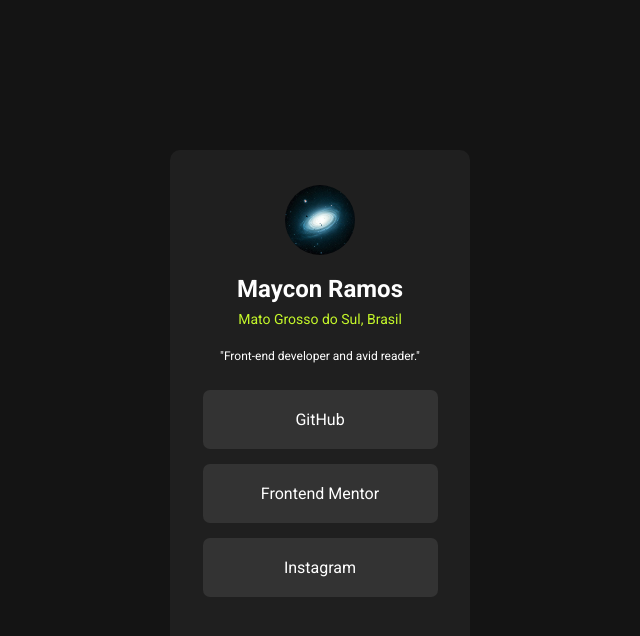
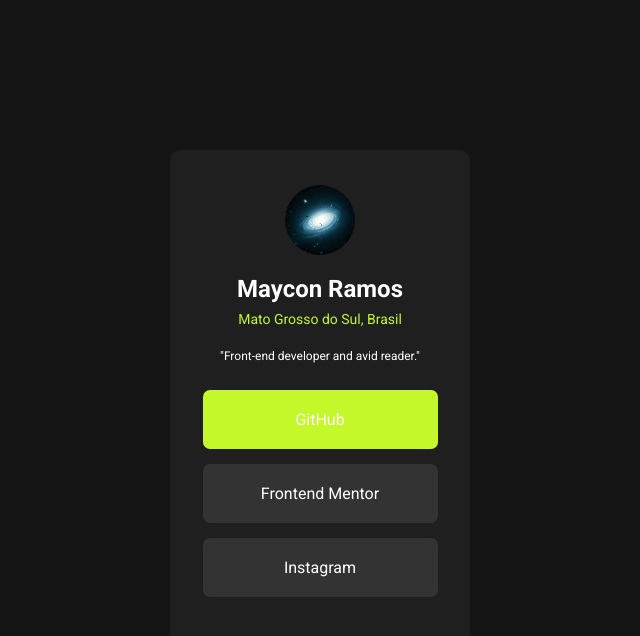
Before and after one commit to NotliadaC137/perfil, a plain HTML site: page index.html in a window 1280 px wide. In both pictures the pointer is over the item "GitHub". Shown: the whole page, without its empty margins (320-960 px from the left). Drawn offline with Linux system fonts and the light colour scheme.

Commit message:
adição de comando hover

```diff
--- a/index.html
+++ b/index.html
@@ -33,7 +33,7 @@
             </li>
 
             <li>
-                <a href="">Instagram</a>
+                <a href="https://www.instagram.com/maycon_felps137/" target="_blank">Instagram</a>
             </li>
         </ul>
     </main>
--- a/src/css/style.css
+++ b/src/css/style.css
@@ -60,6 +60,12 @@
     border-radius: 7px;
 }
 
+li :hover {
+    background-color: hsl(75, 94%, 57%);
+    border-radius: 7px;
+    transition: 0.5s;
+}
+
 a {
     display: flex;
     justify-content: center;
```
